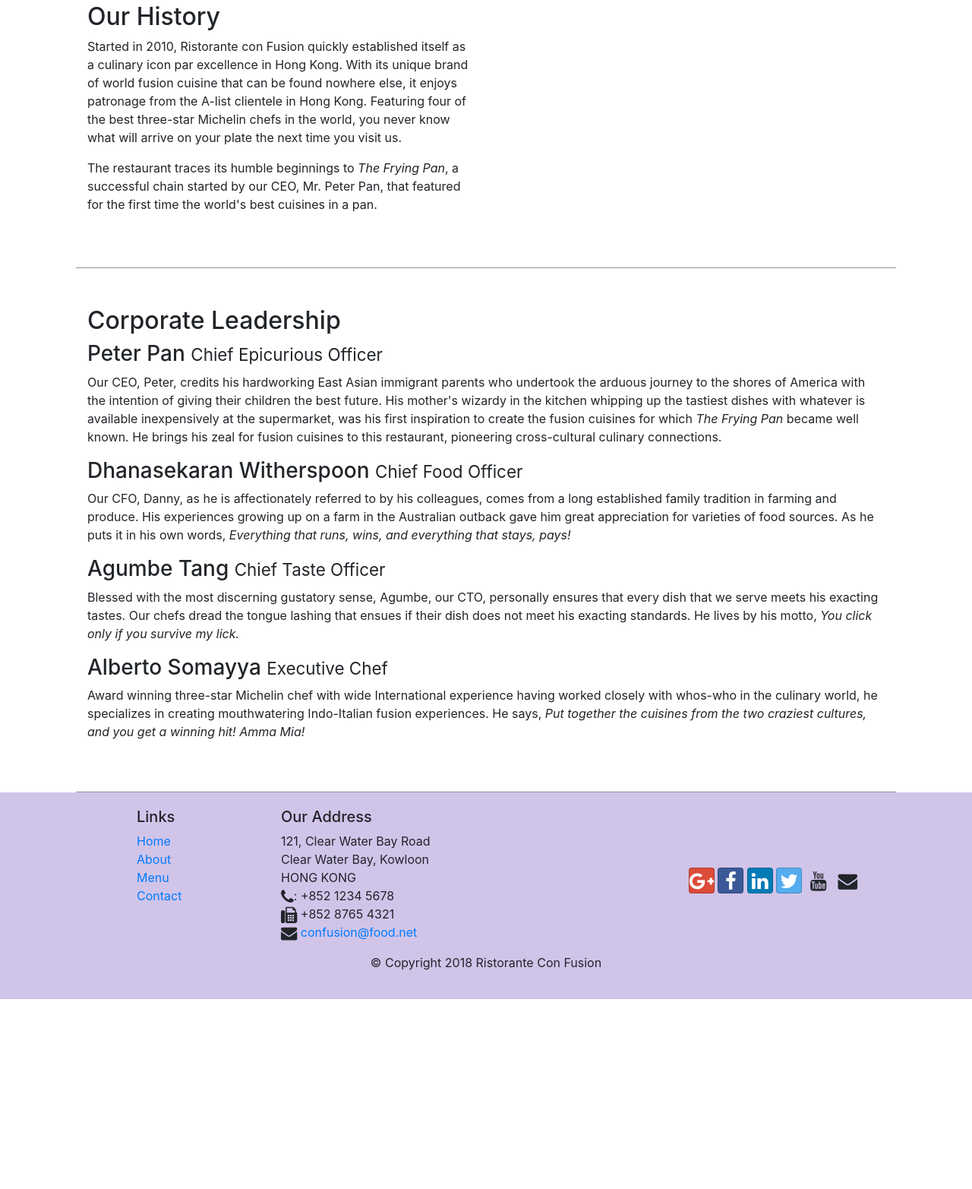
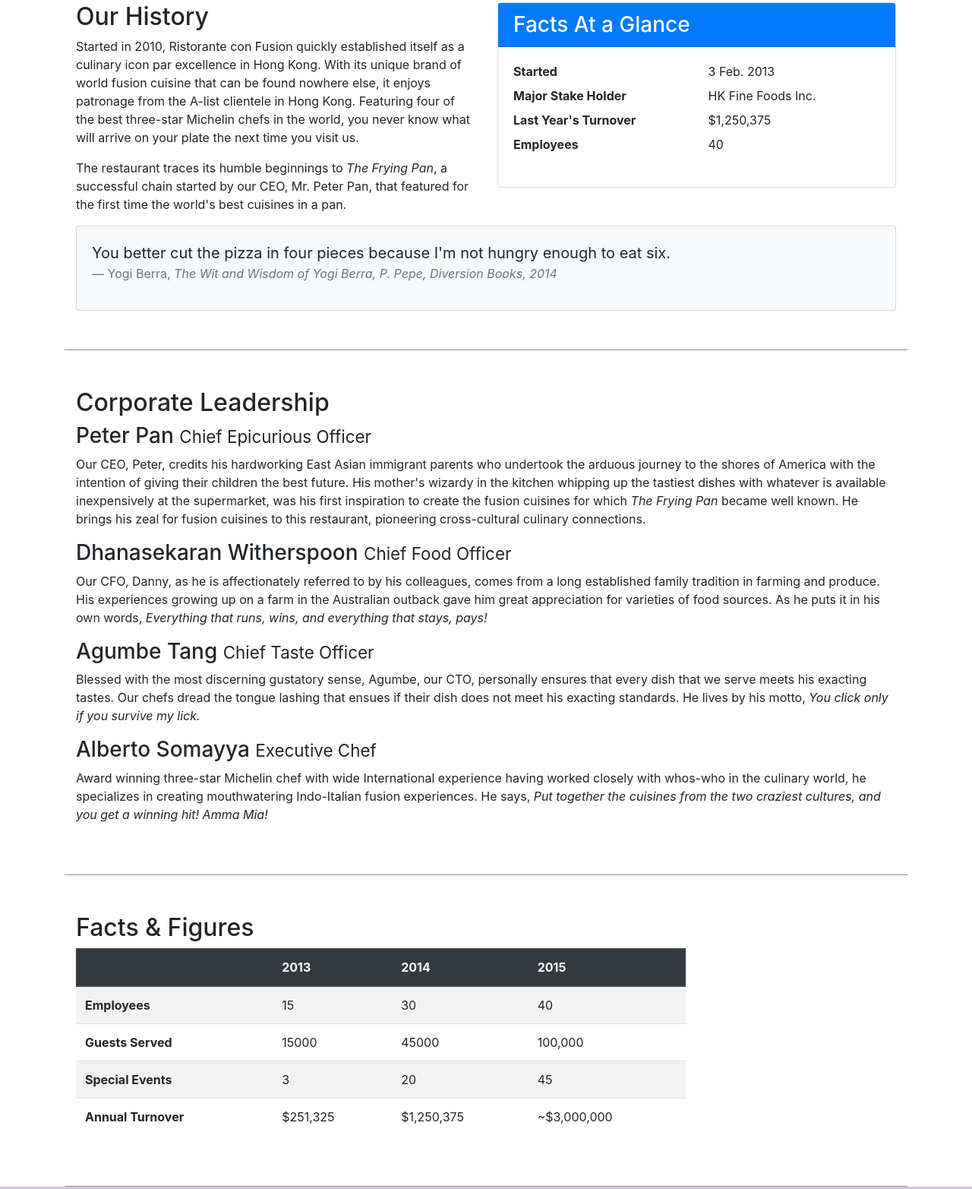
Before and after one commit to rahulmalu1998/JHS, a website: page aboutus.html in a window 1280 px wide. Shown: the part 488-2053 px from the top of the page at 76% size. Before the commit the page ends 1803 px from the top, so only its background shows below. Drawn offline with nearby package versions, Linux system fonts and the light colour scheme.

Commit message:
tables and cards

```diff
--- a/aboutus.html
+++ b/aboutus.html
@@ -56,22 +56,48 @@
                 <hr>
             </div>
         </div>
-
-            <div class="container-fluid">
+    </div>
+    <div class="container">
         <div class="row row-content">
             <div class="col-12 col-sm-6">
                 <h2>Our History</h2>
                 <p>Started in 2010, Ristorante con Fusion quickly established itself as a culinary icon par excellence in Hong Kong. With its unique brand of world fusion cuisine that can be found nowhere else, it enjoys patronage from the A-list clientele in Hong Kong.  Featuring four of the best three-star Michelin chefs in the world, you never know what will arrive on your plate the next time you visit us.</p>
                 <p>The restaurant traces its humble beginnings to <em>The Frying Pan</em>, a successful chain started by our CEO, Mr. Peter Pan, that featured for the first time the world's best cuisines in a pan.</p>
             </div>
+
+            <div class="col-12 col-sm-6">
+                <div class="card">
+                    <h3 class="card-header bg-primary text-white">Facts At a Glance</h3>
+                    <div class="card-body">
+                        <dl class="row">
+                            <dt class="col-6">Started</dt>
+                            <dd class="col-6">3 Feb. 2013</dd>
+                            <dt class="col-6">Major Stake Holder</dt>
+                            <dd class="col-6">HK Fine Foods Inc.</dd>
+                            <dt class="col-6">Last Year's Turnover</dt>
+                            <dd class="col-6">$1,250,375</dd>
+                            <dt class="col-6">Employees</dt>
+                            <dd class="col-6">40</dd>
+                        </dl>
                     </div>
                 </div>
-            <div>
+            </div>
+            <div class="col-12">
+                <div class="card card-body bg-light">
+                    <blockquote class="blockquote">
+                        <p class="mb-0">You better cut the pizza in four pieces because
+                            I'm not hungry enough to eat six.</p>
+                        <footer class="blockquote-footer">Yogi Berra,
+                            <cite title="Source Title">The Wit and Wisdom of Yogi Berra,
+                            P. Pepe, Diversion Books, 2014</cite>
+                        </footer>
+                    </blockquote>
+                </div>
+            </div>
+        </div>
     </div>
 
-
-
-        <div class= "container-fluid">
+    <div class= "container">
 
         <div class="row row-content">
             <div class="col-12">
@@ -95,9 +121,53 @@
                 <p class="d-none d-sm-block">Award winning three-star Michelin chef with wide International experience having worked closely with whos-who in the culinary world, he specializes in creating mouthwatering Indo-Italian fusion experiences. He says, <em>Put together the cuisines from the two craziest cultures, and you get a winning hit! Amma Mia!</em></p>
             </div>
         </div>
+        <div class="row row-content">
+            <div class="col-12 col-sm-9">
+                <h2>Facts &amp; Figures</h2>
+                <div class="table-responsive">
+                    <table class="table table-striped">
+                        <thead class="thead-dark">
+                            <tr>
+                                <th>&nbsp;</th>
+                                <th>2013</th>
+                                <th>2014</th>
+                                <th>2015</th>
+                            </tr>
+                        </thead>
+                        <tbody>
+                            <tr>
+                                <th>Employees</th>
+                                <td>15</td>
+                                <td>30</td>
+                                <td>40</td>
+                            </tr>
+                            <tr>
+                                <th>Guests Served</th>
+                                <td>15000</td>
+                                <td>45000</td>
+                                <td>100,000</td>
+                            </tr>
+                            <tr>
+                                <th>Special Events</th>
+                                <td>3</td>
+                                <td>20</td>
+                                <td>45</td>
+                            </tr>
+                            <tr>
+                                <th>Annual Turnover</th>
+                                <td>$251,325</td>
+                                <td>$1,250,375</td>
+                                <td>~$3,000,000</td>
+                            </tr>
+                        </tbody>
+                    </table>
+                </div>
+            </div>
+            <div class="col-12 col-sm-3"></div>
+        </div>
     </div>
 
-    </div>
+
 
     <footer class="footer">
         <div class="container">
```
Lines whose indentation alone changed are shown as unchanged.
